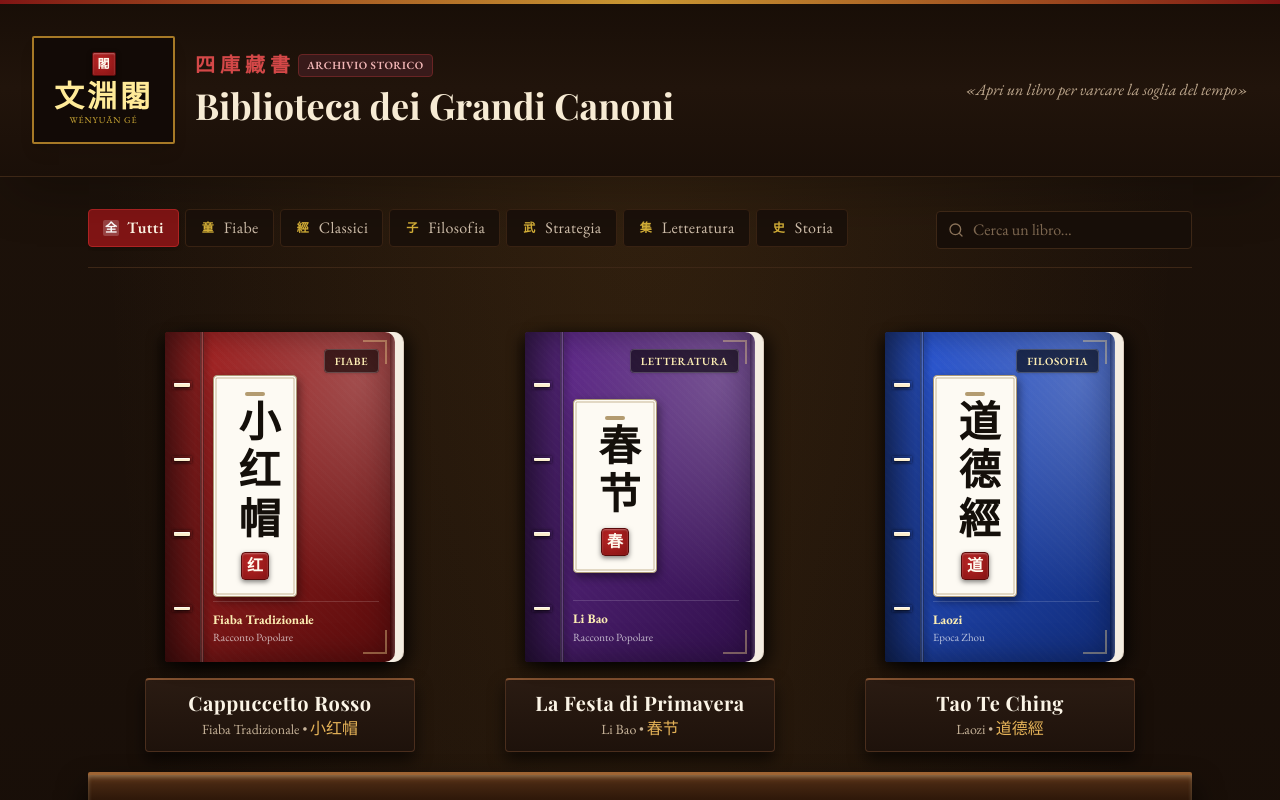
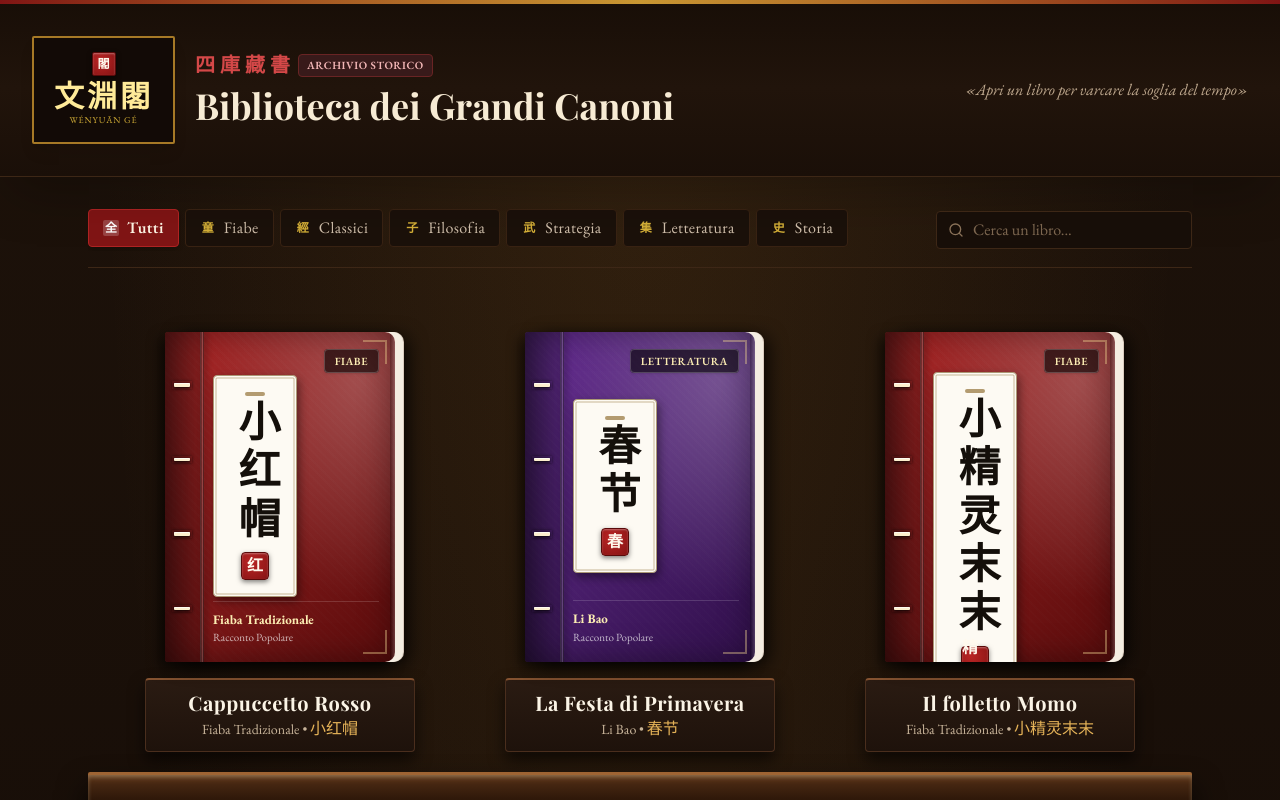
Before and after one commit to scottino2019-glitch/libri-cinese, a React (Vite) app: page / in a window 1280 px wide. Shown: the top 800 px of the page. Built offline with nearby package versions, Linux system fonts and the light colour scheme; a web font is replaced by a local one.

Commit message:
Add 'Il folletto Momo' book entry

```diff
--- a/src/data/defaultBooks.ts
+++ b/src/data/defaultBooks.ts
@@ -47,6 +47,16 @@ export const RAW_BOOKS: SimpleBookInput[] = [
     category: 'letteratura',
     color: '#581c87', // Porpora Reale
     seal: '春',
+  },
+   {
+    title: 'Il folletto Momo',
+    chineseTitle: '小精灵末末',
+    fileName: 'il_piccolo_folletto_momo.html',
+    author: 'Fiaba Tradizionale',
+    dynasty: 'Racconto Popolare',
+    category: 'fiabe',
+    color: '#a31515', // Rosso Scarlatto
+    seal: '精灵',
   },
   {
     title: 'Tao Te Ching',
```
